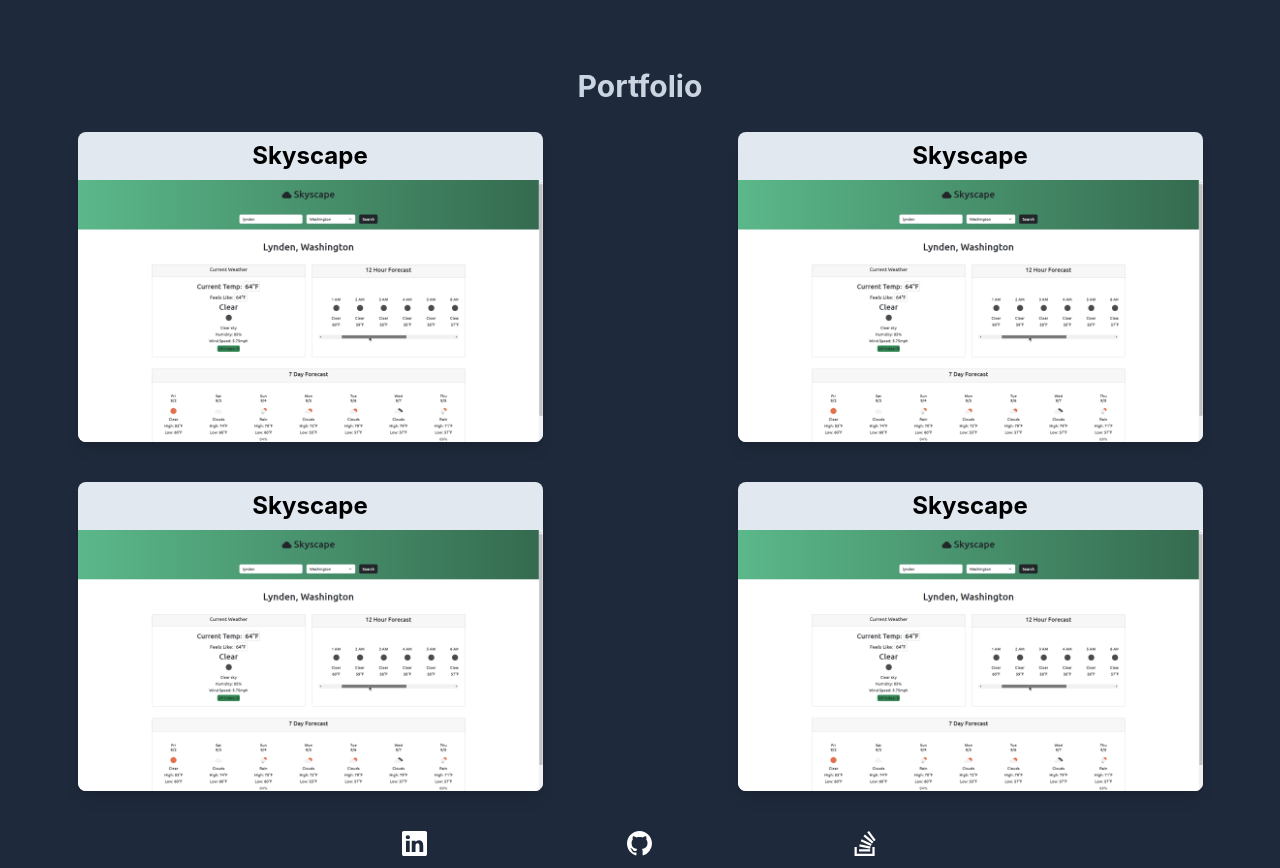
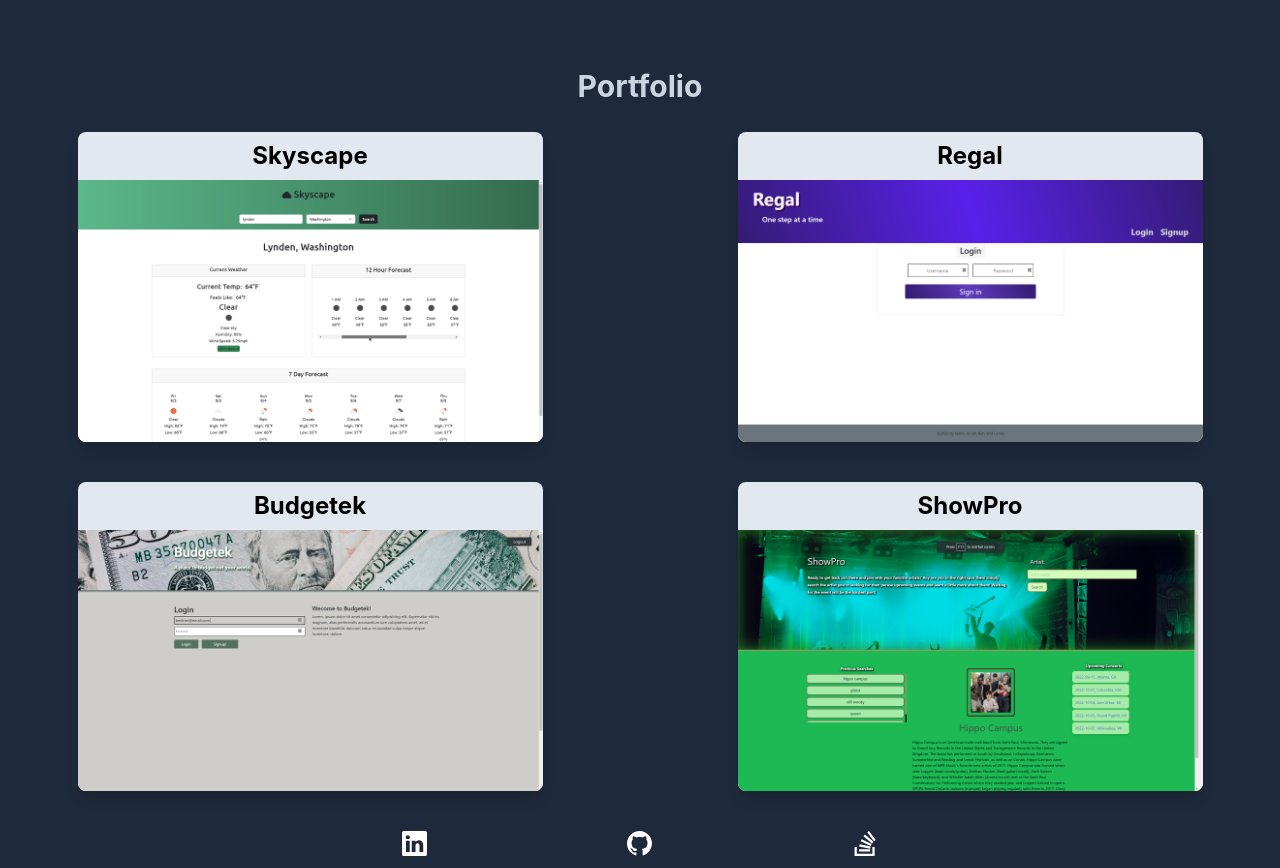
Before and after one commit to Bmilner88/Portfolio, a React (Create React App) app: page / in a window 1280 px wide. Shown: the part 760-1628 px from the top of the page. Built offline with nearby package versions, Linux system fonts and the light colour scheme.

Commit message:
Made the portfolio items wrapped in <a>

```diff
--- a/src/components/Portfolio.js
+++ b/src/components/Portfolio.js
@@ -3,65 +3,64 @@ import React from "react";
 const Portfolio = () => {
   return (
     <>
-      <h2 className="text-center text-slate-300 font-bold text-3xl my-7">Portfolio</h2>
+      <h2 className="text-center text-slate-300 font-bold text-3xl my-7">
+        Portfolio
+      </h2>
       <section className="h-auto grid grid-cols-1 md:grid-cols-2 justify-items-center mb-7 gap-10">
-        <div className="bg-slate-200 rounded-lg w-9/12 shadow-lg">
-          <h3 className="text-center text-2xl font-bold my-2">Skyscape</h3>
         <a
           href="https://bm-skyscape.onrender.com/"
           target="_blank"
           rel="noreferrer"
+          className="bg-slate-200 rounded-lg w-9/12 shadow-lg"
         >
+          <h3 className="text-center text-2xl font-bold my-2">Skyscape</h3>
           <img
             src={require(`../assets/images/portfolio/skyscape.png`)}
             className="rounded-b-lg"
             alt="Skyscape website"
           ></img>
         </a>
-        </div>
-        <div className="bg-slate-200 rounded-lg w-9/12 shadow-lg">
-          <h3 className="text-center text-2xl font-bold my-2">Skyscape</h3>
         <a
-            href="https://bm-skyscape.onrender.com/"
+          href="https://regal-help.herokuapp.com/"
           target="_blank"
           rel="noreferrer"
+          className="bg-slate-200 rounded-lg w-9/12 shadow-lg"
         >
+          <h3 className="text-center text-2xl font-bold my-2">Regal</h3>
+
           <img
-              src={require(`../assets/images/portfolio/skyscape.png`)}
+            src={require(`../assets/images/portfolio/regal.png`)}
             className="rounded-b-lg"
-              alt="Skyscape website"
+            alt="Regal website"
           ></img>
         </a>
-        </div>
 
-        <div className="bg-slate-200 rounded-lg w-9/12 shadow-lg">
-          <h3 className="text-center text-2xl font-bold my-2">Skyscape</h3>
         <a
-            href="https://bm-skyscape.onrender.com/"
+          href="https://quiet-tundra-30236.herokuapp.com/"
           target="_blank"
           rel="noreferrer"
+          className="bg-slate-200 rounded-lg w-9/12 shadow-lg"
         >
+          <h3 className="text-center text-2xl font-bold my-2">Budgetek</h3>
           <img
-              src={require(`../assets/images/portfolio/skyscape.png`)}
+            src={require(`../assets/images/portfolio/budgetek.png`)}
             className="rounded-b-lg"
-              alt="Skyscape website"
+            alt="Budgetek website"
           ></img>
         </a>
-        </div>
-        <div className="bg-slate-200 rounded-lg w-9/12 shadow-lg">
-          <h3 className="text-center text-2xl font-bold my-2">Skyscape</h3>
         <a
-            href="https://bm-skyscape.onrender.com/"
+          href="https://BlinkingHeimdall.github.io/show-pro/"
           target="_blank"
           rel="noreferrer"
+          className="bg-slate-200 rounded-lg w-9/12 shadow-lg"
         >
+          <h3 className="text-center text-2xl font-bold my-2">ShowPro</h3>
           <img
-              src={require(`../assets/images/portfolio/skyscape.png`)}
+            src={require(`../assets/images/portfolio/showpro.png`)}
             className="rounded-b-lg"
-              alt="Skyscape website"
+            alt="ShowPro website"
           ></img>
         </a>
-        </div>
       </section>
     </>
   );
```
Lines whose indentation alone changed are shown as unchanged.
